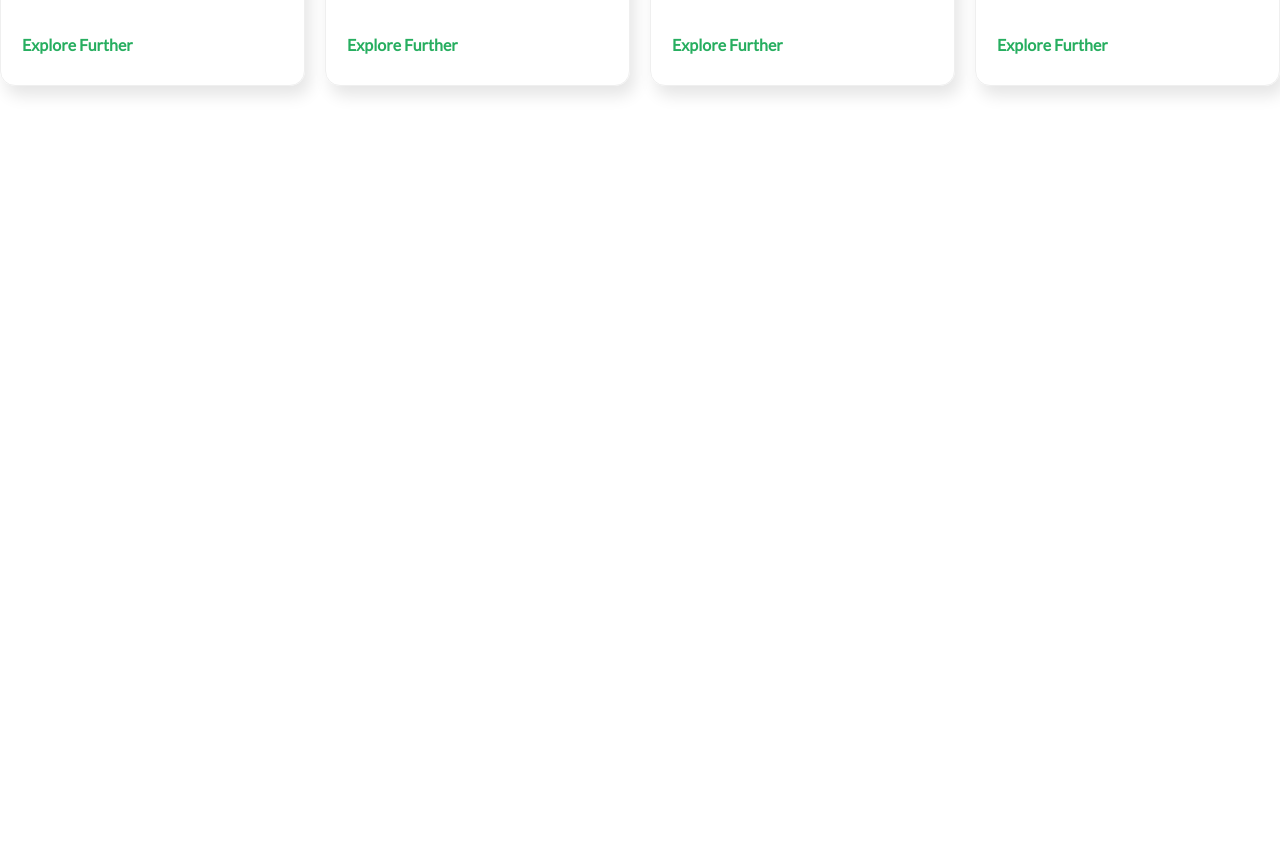
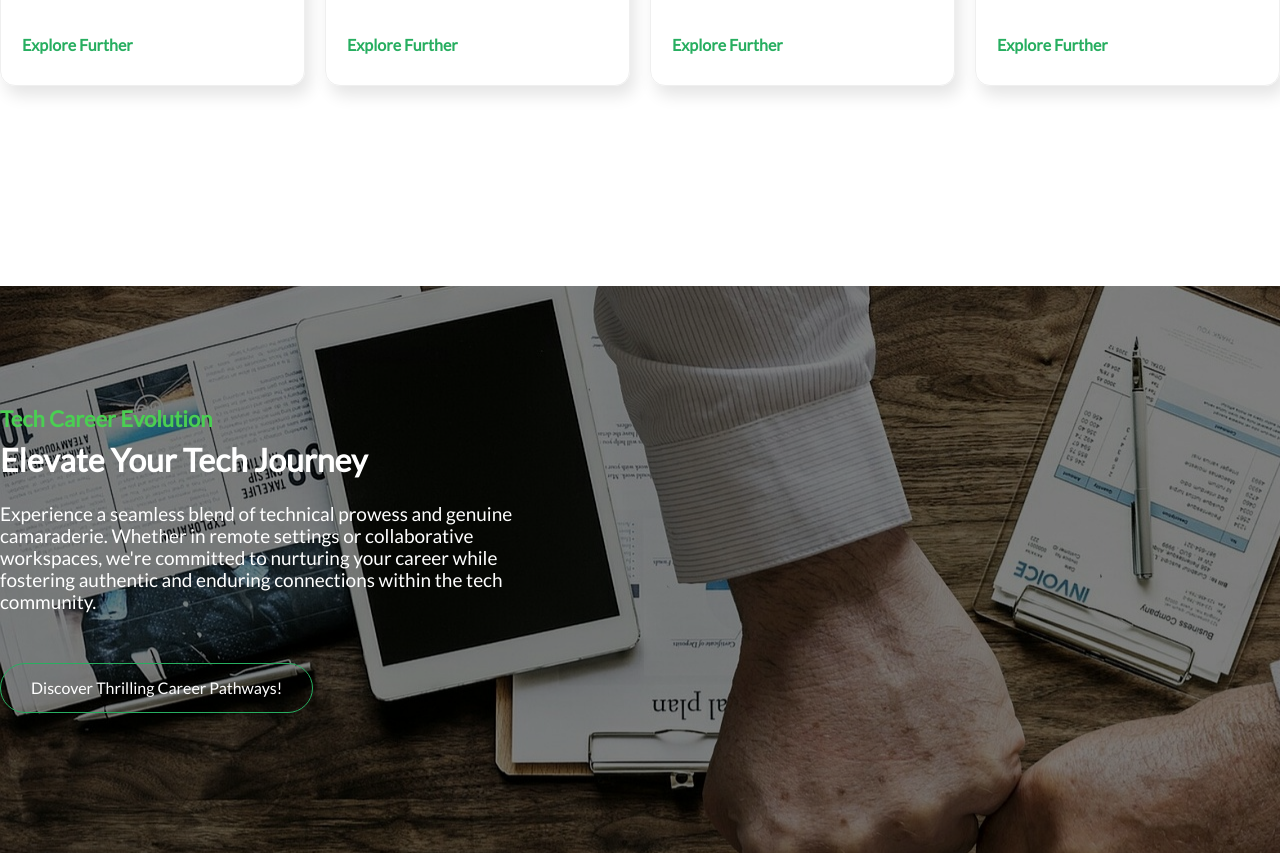
Before and after one commit to Anjel-code/Nearsure, a plain HTML site: page index.html in a window 1280 px wide. Shown: the part 6139-6992 px from the top of the page. Before the commit the page ends 6425 px from the top, so only its background shows below. Drawn offline with Linux system fonts and the light colour scheme; a web font is replaced by a local one.

Commit message:
features/section-opportunities

```diff
--- a/index.html
+++ b/index.html
@@ -360,6 +360,16 @@
         </div>
     </section>
 
+    <section class="section section__opportunities">
+        <div class="overlay"></div>
+        <div class="section__opportunities_container">
+            <h3 class="section__opportunities_subtitle">Tech Career Evolution</h3>
+            <h2 class="section__opportunities_title">Elevate Your Tech Journey</h2>
+            <p class="section__opportunities_paragraph">Experience a seamless blend of technical prowess and genuine camaraderie. Whether in remote settings or collaborative workspaces, we're committed to nurturing your career while fostering authentic and enduring connections within the tech community.</p>
+            <button class="section__opportunities_button">Discover Thrilling Career Pathways!</button>
+        </div>
+    </section>
+
     <script src="js/index.js"></script>
 </body>
 
--- a/styles/styles.css
+++ b/styles/styles.css
@@ -874,3 +874,60 @@ body {
     text-decoration: underline;
     cursor: pointer;
 }
+
+/* Opportunities */
+
+.section__opportunities {
+    background-image: url(../images/team.jpg);
+    padding: 120px 0 140px;
+
+}
+
+.overlay {
+    position: absolute;
+    top: 0;
+    left: 0;
+    width: 100%;
+    height: 100%;
+    background-color: rgba(0, 0, 0, 0.5); /* Adjust opacity as needed */
+    z-index: 0;
+}
+
+.section__opportunities_container {
+    position: relative;
+    z-index: 100;
+    max-width: 1280px;
+    margin: 0 auto;
+}
+
+.section__opportunities_title {
+    font-size: 32px;
+    margin: 10px 0 0 0;
+}
+
+.section__opportunities_subtitle {
+    font-size: 22px;
+    color: #4acf52;
+    margin: 0;
+}
+
+.section__opportunities_paragraph {
+    margin: 25px 0 0 0;
+    max-width: 45%;
+    font-size: 19px;
+}
+
+.section__opportunities_button {
+    background-color: transparent;
+    padding: 15px 30px 15px 30px;
+    color: white;
+    border: 1px solid #27AE60;
+    border-radius: 60px;
+    margin-top: 50px;
+    cursor: pointer;
+    transition: background-color .3s ease-in-out;
+}
+
+.section__opportunities_button:hover {
+    background-color: #27AE60;
+}
```
Also changed, not shown: images/team.jpg (added).
